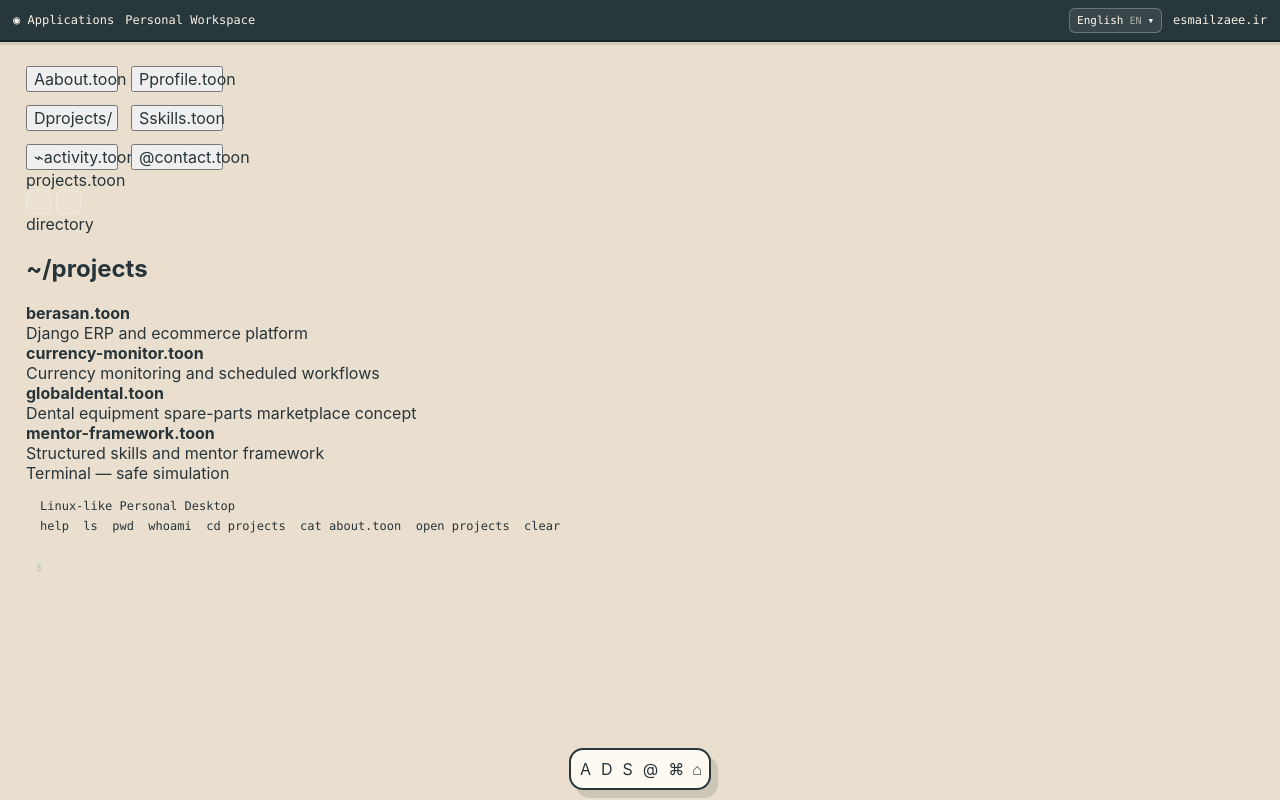
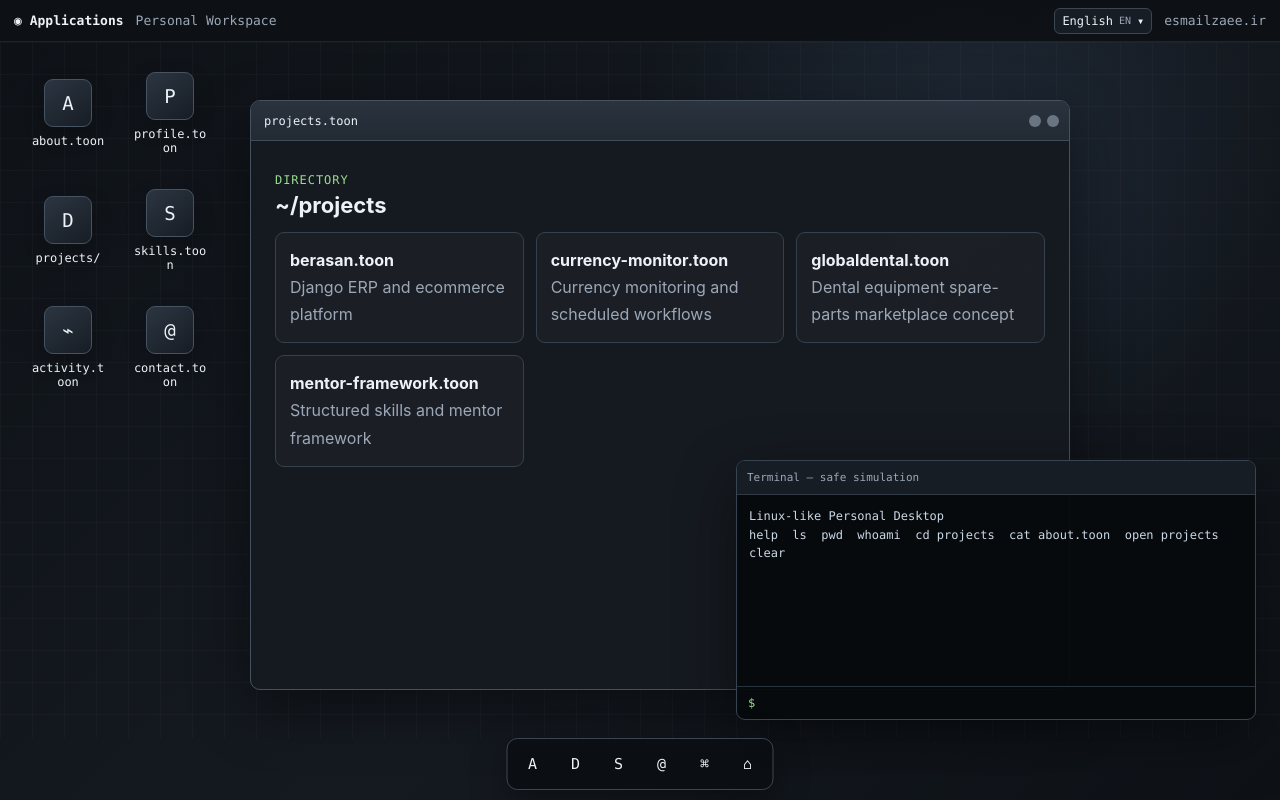
Before and after one commit to stableagent/esmailzaee-ir, a Next.js app: page /en/projects/berasan in a window 1280 px wide. Built offline with nearby package versions, Linux system fonts and the light colour scheme.

Commit message:
Revert desktop redesign styling to previous UI

```diff
--- a/app/globals.css
+++ b/app/globals.css
@@ -1,19 +1,21 @@
-:root{--bg:#eadfce;--paper:#fffaf1;--ink:#27353a;--muted:#6e7472;--line:#26383c;--accent:#ef8f69;--mint:#8fc9bd;--yellow:#f3ce67;--lav:#bda9df;--peach:#f2b28c;--blue:#86b8d8;--mono:"Cascadia Mono","SFMono-Regular",Consolas,"Liberation Mono",monospace;--sans:Inter,ui-sans-serif,system-ui,sans-serif}
-*{box-sizing:border-box}html,body{margin:0;min-height:100%;background:var(--bg);color:var(--ink)}body{font-family:var(--sans);overflow:hidden}button,input{font:inherit}button{color:inherit}a{color:inherit;text-decoration:none}
-.desktop{min-height:100vh;position:relative;overflow:hidden;background:#eadfce;color:var(--ink)}
-.wallpaper{position:absolute;inset:0;background:radial-gradient(circle at 20% 18%,rgba(255,255,255,.62),transparent 24%),radial-gradient(circle at 82% 78%,rgba(255,255,255,.38),transparent 28%),linear-gradient(135deg,#efe5d6,#e3d5c1 55%,#efe2d1)}
-.wallpaper:after{content:"";position:absolute;inset:0;opacity:.18;background-image:radial-gradient(#52605d .6px,transparent .6px);background-size:13px 13px}
-.topbar{height:42px;position:relative;z-index:100;background:#28373b;color:#f8f1e6;border-bottom:2px solid #172529;display:flex;align-items:center;justify-content:space-between;padding:0 13px;font:12px var(--mono);box-shadow:0 3px 0 rgba(39,53,58,.12)}
-.topbar-left,.topbar-right{display:flex;align-items:center;gap:11px}.topbar-launcher{border:0;background:transparent;color:inherit;cursor:pointer;font-weight:700}.topbar-dot{width:13px;height:13px;border-radius:50%;display:inline-block;background:#ef8f69;border:2px solid #f8d8b4}.topbar-divider{width:1px;height:18px;background:rgba(255,255,255,.22)}.topbar-title{opacity:.75}.topbar-pill{font-size:10px;color:#bfe3c4}.topbar-clock{opacity:.8}
-.language-switcher{position:relative}.language-button{display:flex;align-items:center;gap:6px;border:1px solid rgba(255,255,255,.25);background:rgba(255,255,255,.08);color:#fff8ef;border-radius:6px;padding:5px 7px;cursor:pointer;font:11px var(--mono)}.language-button:hover{background:rgba(255,255,255,.14)}.language-code{opacity:.6;font-size:10px}.language-menu{position:absolute;top:calc(100% + 7px);right:0;min-width:152px;padding:5px;background:#fffaf1;border:2px solid #28373b;border-radius:9px;box-shadow:6px 7px 0 rgba(39,53,58,.16);z-index:200}.language-option{display:flex;align-items:center;justify-content:space-between;gap:18px;padding:7px 9px;border-radius:6px;font:12px var(--mono)}.language-option:hover,.language-option.active{background:#eee0ce}.language-option.active{font-weight:800}.language-native{white-space:nowrap}
-.workspace{position:relative;z-index:2;height:calc(100vh - 94px);padding:24px 26px}
-.desktop-icons{display:grid;grid-template-columns:repeat(2,92px);gap:13px;width:195px}.desktop-icon{width:92px;min-height:96px;border:0;background:transparent;cursor:pointer;border-radius:12px;padding:7px;text-align:center;font:11px var(--mono);display:flex;flex-direction:column;align-items:center;gap:7px}.desktop-icon:hover{background:rgba(255,255,255,.34)}
-.app-icon{width:58px;height:58px;display:grid;place-items:center;border:2px solid #26383c;border-radius:15px;box-shadow:3px 4px 0 rgba(39,53,58,.17)}.app-icon.coral{background:#f2a37d}.app-icon.mint{background:#91c9bb}.app-icon.yellow{background:#f4cf68}.app-icon.blue{background:#8bbbd9}.app-icon.lavender{background:#bfa9dd}.app-icon.peach{background:#f2b38d}.app-icon.ink{background:#52686b;color:#fff6e9}.glyph{font:800 16px var(--mono);color:#26383c}.glyph-folder{width:32px;height:23px;background:#ffe5a0;border:3px solid #26383c;border-radius:4px;position:relative}.glyph-folder:before{content:"";position:absolute;width:13px;height:7px;left:2px;top:-8px;background:#ffe5a0;border:3px solid #26383c;border-bottom:0;border-radius:4px 4px 0 0}
-.desktop-cat-card{position:absolute;right:34px;top:20px;width:min(500px,44vw);height:300px;background:rgba(255,250,241,.52);border:2px solid #33464a;border-radius:20px;box-shadow:7px 8px 0 rgba(39,53,58,.12);overflow:hidden}.cat-art{width:100%;height:100%;display:block}.cat-caption{position:absolute;left:16px;bottom:12px;display:flex;flex-direction:column;gap:2px;background:#fffaf1;border:2px solid #26383c;border-radius:8px;padding:7px 9px;font:11px var(--mono);box-shadow:3px 3px 0 rgba(39,53,58,.12)}.cat-caption span{color:var(--muted)}
-.launcher{position:absolute;z-index:180;top:49px;left:12px;width:360px;padding:14px;background:#fffaf1;border:2px solid #28373b;border-radius:12px;box-shadow:8px 9px 0 rgba(39,53,58,.16)}.launcher-grid{display:grid;grid-template-columns:repeat(4,1fr);gap:8px}.launcher-app{border:0;background:transparent;border-radius:9px;padding:8px 3px;cursor:pointer;display:flex;flex-direction:column;align-items:center;gap:6px;font:10px var(--mono)}.launcher-app:hover{background:#eee0ce}.launcher-app .app-icon{width:48px;height:48px;border-radius:12px}
-.app-window{position:absolute;display:flex;flex-direction:column;min-width:340px;min-height:260px;background:#fffaf1;border:2px solid #26383c;border-radius:12px;overflow:hidden;box-shadow:10px 12px 0 rgba(39,53,58,.18)}.app-window-header{height:43px;background:#33474b;color:#fff7eb;display:flex;align-items:center;justify-content:space-between;padding:0 8px 0 11px;cursor:grab;user-select:none}.window-app-name{font:12px var(--mono);font-weight:700}.window-controls{display:flex;gap:5px}.window-controls button{width:25px;height:24px;border:1px solid rgba(255,255,255,.24);border-radius:6px;background:rgba(255,255,255,.09);color:#fff8ef;cursor:pointer;font:14px var(--mono)}.app-window-body{flex:1;overflow:auto;padding:22px;background:#fffaf1}
-.file-view{max-width:690px}.file-kicker{font:10px var(--mono);color:#668078;text-transform:uppercase;letter-spacing:.08em}.file-view h2{font-size:28px;margin:5px 0 12px}.file-view p{max-width:650px;color:#4c5a59;line-height:1.8;font-size:15px}.project-grid{display:grid;grid-template-columns:repeat(2,minmax(0,1fr));gap:11px}.project-card{display:flex;gap:10px;align-items:flex-start;border:2px solid #d5c6b2;background:#f8efe1;border-radius:10px;padding:12px}.project-card:hover{background:#f1e2ce}.project-card strong,.project-card span{display:block}.project-card strong{font:12px var(--mono)}.project-card span{font-size:12px;line-height:1.5;color:#68726f;margin-top:4px}.tag-list{display:flex;flex-wrap:wrap;gap:8px;margin-top:16px}.tag{border:2px solid #526a68;background:#e5f0e8;border-radius:999px;padding:5px 9px;font:11px var(--mono)}.activity-board{display:grid;grid-template-columns:42px 1fr;gap:8px;margin-top:17px;font:12px var(--mono)}.activity-board span:nth-child(odd){font-weight:800;color:#e47d5e}.activity-board span:nth-child(even){background:#f2e5d4;border:1px solid #d7c5ad;padding:7px;border-radius:6px}.code{font:12px/1.7 var(--mono);color:#edf4ee;background:#2c4142;border-radius:9px;padding:14px;white-space:pre-wrap;margin-top:15px}
-.terminal-shell{height:100%;display:flex;flex-direction:column;background:#243638;color:#e8f0e7;border-radius:7px;overflow:hidden}.terminal-output{flex:1;overflow:auto;padding:14px;font:12px/1.65 var(--mono);white-space:pre-wrap}.terminal-form{display:flex;border-top:1px solid rgba(255,255,255,.15)}.terminal-prompt{padding:10px;color:#a8dbad;font:11px var(--mono)}.terminal-input{flex:1;border:0;outline:0;background:transparent;color:#fff;padding:10px;font:12px var(--mono)}
-.dock{position:absolute;z-index:160;left:50%;bottom:10px;transform:translateX(-50%);display:flex;align-items:center;gap:6px;padding:7px;background:#fffaf1;border:2px solid #28373b;border-radius:14px;box-shadow:7px 8px 0 rgba(39,53,58,.15)}.dock button{border:0;background:transparent;cursor:pointer;padding:2px;border-radius:9px}.dock .app-icon{width:43px;height:43px;border-radius:11px}.dock-app.running:after{content:"";position:absolute;bottom:0;left:50%;width:5px;height:5px;border-radius:50%;background:#26383c;transform:translateX(-50%)}.dock-home{width:43px;height:43px;background:#33474b!important;border-radius:11px!important}.desktop-footer{position:absolute;z-index:2;left:15px;right:15px;bottom:5px;display:flex;justify-content:space-between;color:#66716e;font:9px var(--mono);text-transform:uppercase;letter-spacing:.06em}
-@media(max-width:900px){body{overflow:auto}.desktop{min-height:100dvh}.topbar-title,.topbar-pill,.topbar-clock{display:none}.workspace{height:calc(100dvh - 94px);padding:14px}.desktop-cat-card{right:14px;top:160px;width:calc(100vw - 28px);height:230px}.desktop-icons{grid-template-columns:repeat(4,82px);width:100%}.desktop-icon{width:82px}.app-window{left:10px!important;top:120px!important;width:calc(100vw - 20px)!important;height:calc(100dvh - 185px)!important}.project-grid{grid-template-columns:1fr}.launcher{width:calc(100vw - 24px)}.dock{max-width:calc(100vw - 18px);overflow:auto}.desktop-footer{display:none}}
-@media(max-width:520px){.desktop-cat-card{height:210px}.desktop-icons{grid-template-columns:repeat(3,78px)}.desktop-icon{width:78px}.file-view h2{font-size:23px}.file-view p{font-size:14px}.dock .app-icon{width:38px;height:38px}.dock{gap:3px}}
+:root{--bg:#101318;--panel:#181d24;--text:#edf2f7;--muted:#9ca8b7;--line:#3a4553;--accent:#76b5ff;--green:#9bdb8f;--mono:"Cascadia Mono","SFMono-Regular",Consolas,"Liberation Mono",monospace;--sans:Inter,ui-sans-serif,system-ui,sans-serif}
+*{box-sizing:border-box}html,body{margin:0;min-height:100%;background:var(--bg);color:var(--text)}body{font-family:var(--sans);overflow:hidden}button,input{font:inherit}button{color:inherit}a{color:inherit;text-decoration:none}
+.desktop{min-height:100vh;background:radial-gradient(circle at 75% 20%,rgba(76,110,150,.18),transparent 28%),linear-gradient(135deg,#0e1217,#151a21 55%,#0e1217);position:relative;overflow:hidden}
+.desktop-grid{position:absolute;inset:42px 0 62px;background-image:linear-gradient(rgba(255,255,255,.025) 1px,transparent 1px),linear-gradient(90deg,rgba(255,255,255,.025) 1px,transparent 1px);background-size:32px 32px;pointer-events:none}
+.topbar{height:42px;background:rgba(13,16,21,.94);border-bottom:1px solid rgba(255,255,255,.08);display:flex;align-items:center;justify-content:space-between;padding:0 14px;position:relative;z-index:20;font:13px var(--mono)}
+.topbar-left,.topbar-right{display:flex;align-items:center;gap:12px}.brand{font-weight:700}
+.language-switcher{position:relative}.language-button{display:flex;align-items:center;gap:6px;border:1px solid #3b4652;background:#171d24;color:var(--text);border-radius:6px;padding:5px 7px;cursor:pointer;font:12px var(--mono)}.language-button:hover{background:#202832}.language-code{color:var(--muted);font-size:10px}.language-menu{position:absolute;top:calc(100% + 6px);right:0;min-width:150px;padding:4px;background:rgba(13,16,21,.98);border:1px solid #3b4652;border-radius:7px;box-shadow:0 14px 32px rgba(0,0,0,.45);z-index:50}.language-option{display:flex;align-items:center;justify-content:space-between;gap:18px;padding:6px 8px;border-radius:5px;font:12px var(--mono)}.language-option:hover,.language-option.active{background:rgba(255,255,255,.08)}.language-option.active{color:var(--accent)}.language-native{white-space:nowrap}.status{color:var(--muted)}
+.workspace{position:relative;z-index:2;height:calc(100vh - 104px);padding:22px}
+.desktop-icons{display:grid;grid-template-columns:repeat(2,92px);gap:18px 10px;width:200px}
+.icon-button{width:92px;min-height:84px;border:0;background:transparent;cursor:pointer;border-radius:10px;padding:8px;text-align:center}.icon-button:hover{background:rgba(255,255,255,.07)}
+.icon-glyph{width:48px;height:48px;margin:0 auto 7px;display:grid;place-items:center;border-radius:9px;background:linear-gradient(145deg,#2b3541,#171d25);border:1px solid #465362;box-shadow:0 8px 20px rgba(0,0,0,.25);font:19px var(--mono)}
+.icon-label{display:block;font:12px var(--mono);overflow-wrap:anywhere}
+.window{position:absolute;left:250px;top:58px;width:min(820px,calc(100vw - 290px));height:min(590px,calc(100vh - 145px));min-width:320px;min-height:260px;background:rgba(21,26,33,.97);border:1px solid #45515f;border-radius:10px;box-shadow:0 20px 60px rgba(0,0,0,.42);overflow:hidden;display:flex;flex-direction:column}
+.window-header{height:40px;background:linear-gradient(#2a333e,#222a34);border-bottom:1px solid #414c58;display:flex;align-items:center;justify-content:space-between;padding:0 10px 0 13px}.window-title{font:12px var(--mono)}.window-controls{display:flex;gap:6px}.window-control{width:12px;height:12px;border-radius:50%;border:0;padding:0;background:#697583;cursor:pointer}
+.window-body{flex:1;overflow:auto;padding:24px;line-height:1.7}.eyebrow{color:var(--green);font:12px var(--mono);text-transform:uppercase;letter-spacing:.08em}h1,h2,h3{line-height:1.25}h1{font-size:clamp(28px,4vw,48px);margin:8px 0 14px}h2{font-size:22px;margin:0 0 12px}p{color:#cbd4df}
+.code{font:12px/1.6 var(--mono);color:#d8e2ec;background:#0c1015;border:1px solid #303b47;border-radius:8px;padding:14px;white-space:pre-wrap}.tag-list{display:flex;flex-wrap:wrap;gap:8px;margin-top:14px}.tag{border:1px solid #40505f;background:#202a34;border-radius:999px;padding:5px 9px;font:12px var(--mono)}
+.folder-grid{display:grid;grid-template-columns:repeat(auto-fill,minmax(190px,1fr));gap:12px}.folder-item{border:1px solid #35414e;border-radius:9px;padding:14px;background:rgba(255,255,255,.025)}.folder-item:hover{background:rgba(255,255,255,.06)}
+.terminal{position:absolute;right:24px;bottom:18px;width:min(520px,calc(100vw - 48px));height:260px;background:rgba(7,10,13,.96);border:1px solid #384451;border-radius:9px;box-shadow:0 20px 60px rgba(0,0,0,.42);overflow:hidden;display:flex;flex-direction:column}
+.terminal-header{height:34px;background:#171d24;border-bottom:1px solid #303944;display:flex;align-items:center;padding:0 10px;font:11px var(--mono);color:var(--muted)}.terminal-output{flex:1;overflow:auto;padding:12px;font:12px/1.55 var(--mono);color:#cbd8e5;white-space:pre-wrap}.terminal-form{display:flex;border-top:1px solid #29333e}.terminal-prompt{padding:9px 0 9px 11px;color:var(--green);font:12px var(--mono)}.terminal-input{flex:1;min-width:0;border:0;outline:0;background:transparent;color:#eef4fa;padding:9px 10px;font:12px var(--mono)}
+.dock{position:absolute;z-index:30;left:50%;bottom:10px;transform:translateX(-50%);display:flex;align-items:center;gap:5px;padding:6px;background:rgba(11,14,18,.9);border:1px solid #3b4652;border-radius:11px;box-shadow:0 10px 35px rgba(0,0,0,.35)}.dock button,.dock a{width:38px;height:38px;border:0;background:transparent;border-radius:8px;cursor:pointer;display:grid;place-items:center;font:15px var(--mono)}.dock button:hover,.dock a:hover{background:rgba(255,255,255,.09)}
+@media(max-width:800px){body{overflow:auto}.desktop{min-height:100dvh}.workspace{height:calc(100dvh - 104px);padding:14px}.desktop-icons{grid-template-columns:repeat(4,82px);width:100%}.icon-button{width:82px}.window{left:10px;top:130px;width:calc(100vw - 20px);height:calc(100dvh - 190px)}.terminal{left:10px;right:10px;bottom:64px;width:auto;height:210px}}
```
